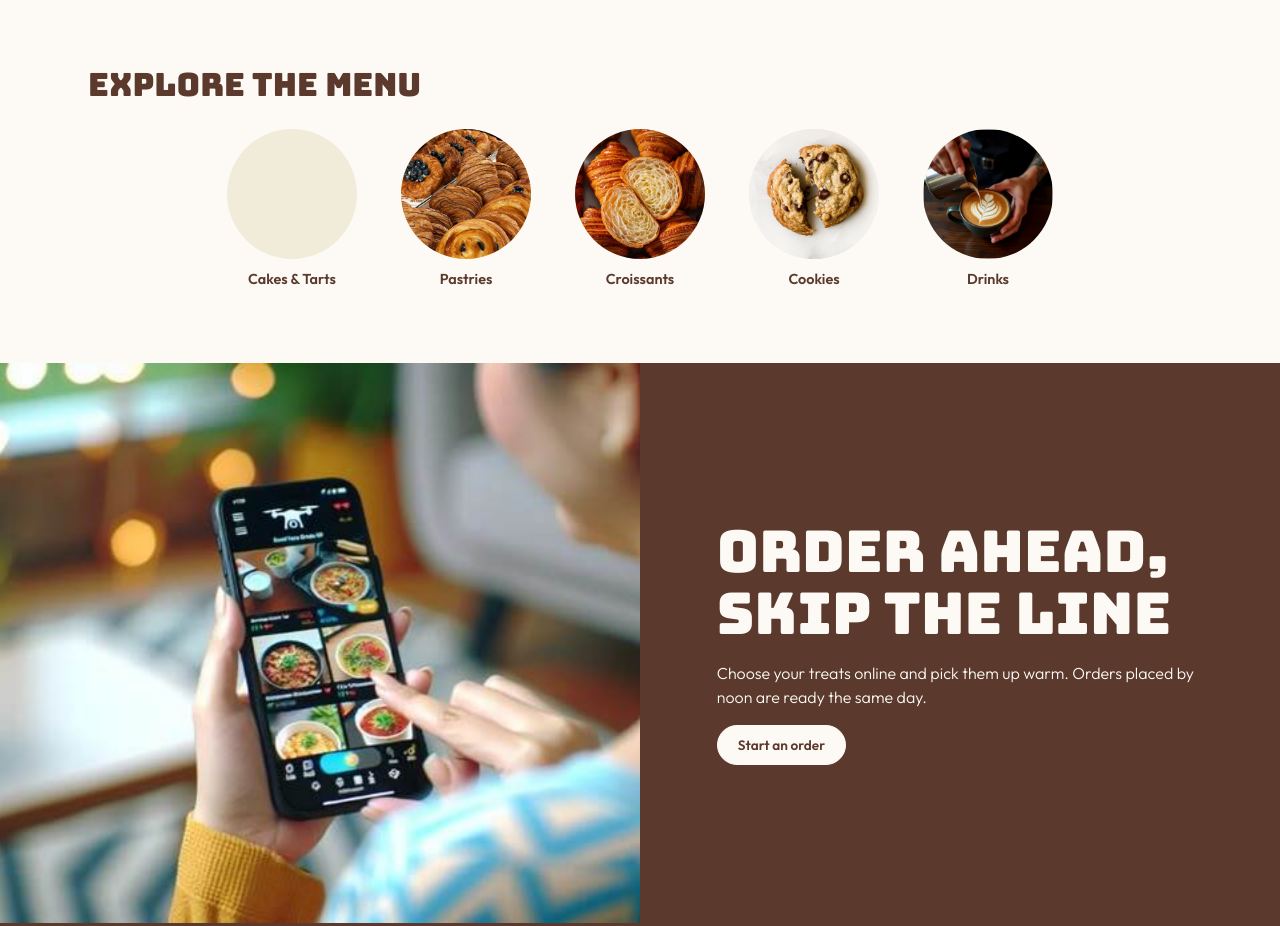
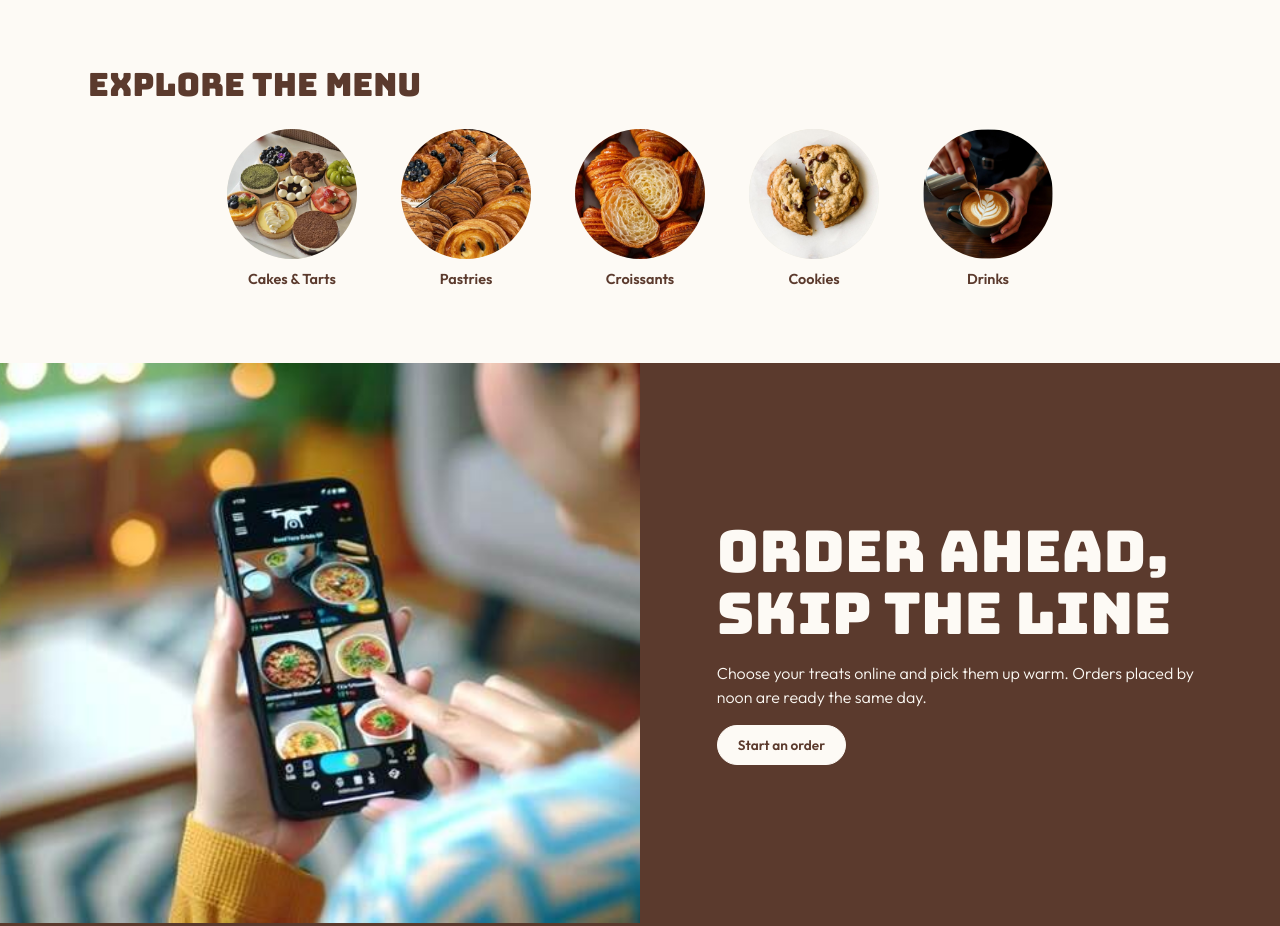
Before and after one commit to dwaynelouie09/Creme-Mori, a plain HTML site: page index.html in a window 1280 px wide. Shown: the part 1840-2766 px from the top of the page. Drawn offline with Linux system fonts and the light colour scheme.

Commit message:
Update index.html

```diff
--- a/index.html
+++ b/index.html
@@ -80,7 +80,7 @@
   <div class="wrap">
     <h2>Explore the menu</h2>
     <div class="circles">
-      <a href="#bakery" data-f="cake"><span class="dot"><img src="images/Cakes%20%26%20Tarts.jpg" alt="Cakes and tarts" loading="lazy" onerror="this.remove()"></span>Cakes &amp; Tarts</a>
+      <a href="#bakery" data-f="cake"><span class="dot"><img src="images/cakes-tarts.jpg" alt="Cakes and tarts" loading="lazy" onerror="this.remove()"></span>Cakes &amp; Tarts</a>
       <a href="#bakery" data-f="pastry"><span class="dot"><img src="images/Pastries.jpg" alt="Pastries" loading="lazy" onerror="this.remove()"></span>Pastries</a>
       <a href="#bakery" data-f="croissant"><span class="dot"><img src="images/Croissant.jpg" alt="Croissants" loading="lazy" onerror="this.remove()"></span>Croissants</a>
       <a href="#bakery" data-f="cookies"><span class="dot"><img src="images/Cookies.jpg" alt="Cookies" loading="lazy" onerror="this.remove()"></span>Cookies</a>
```
